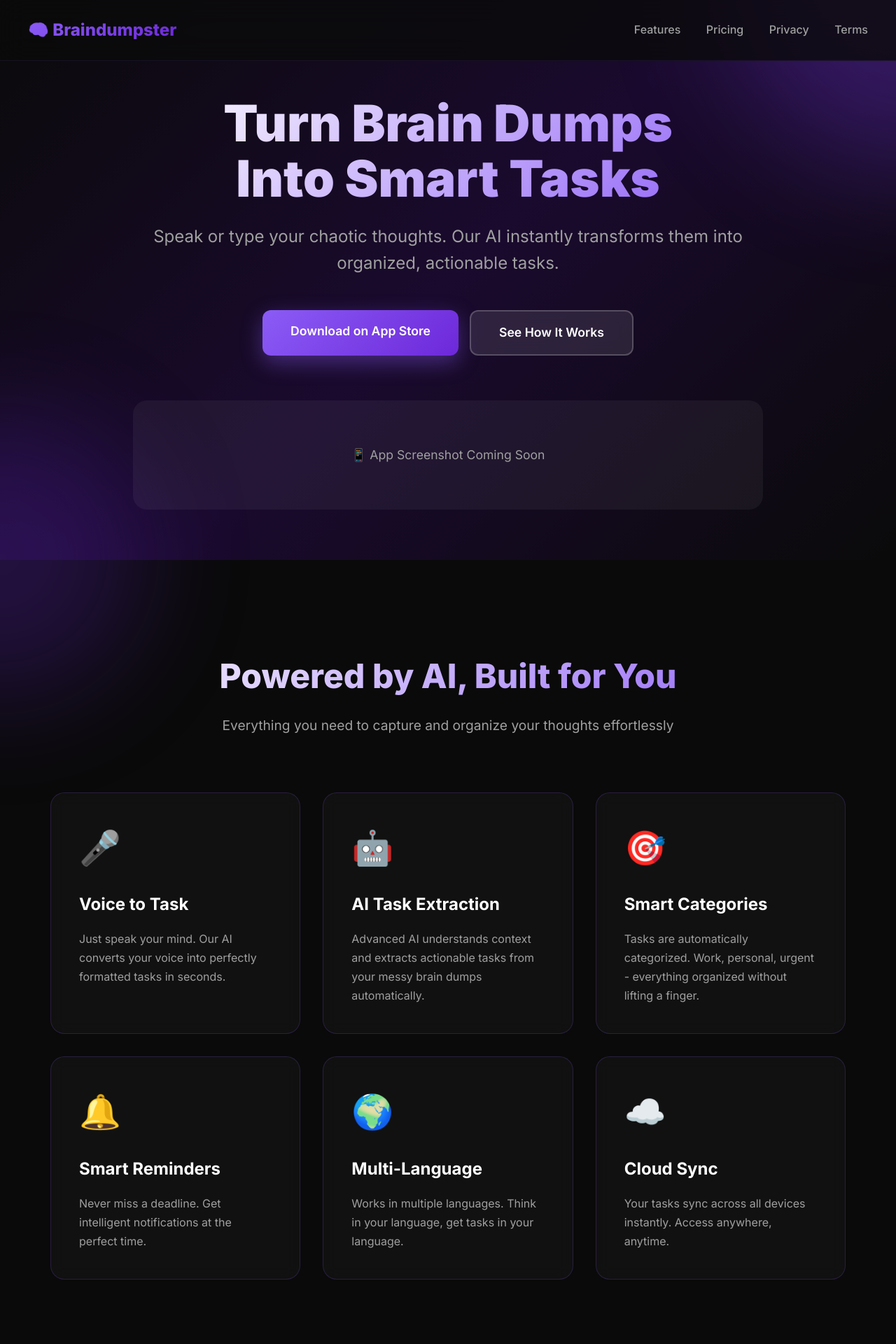
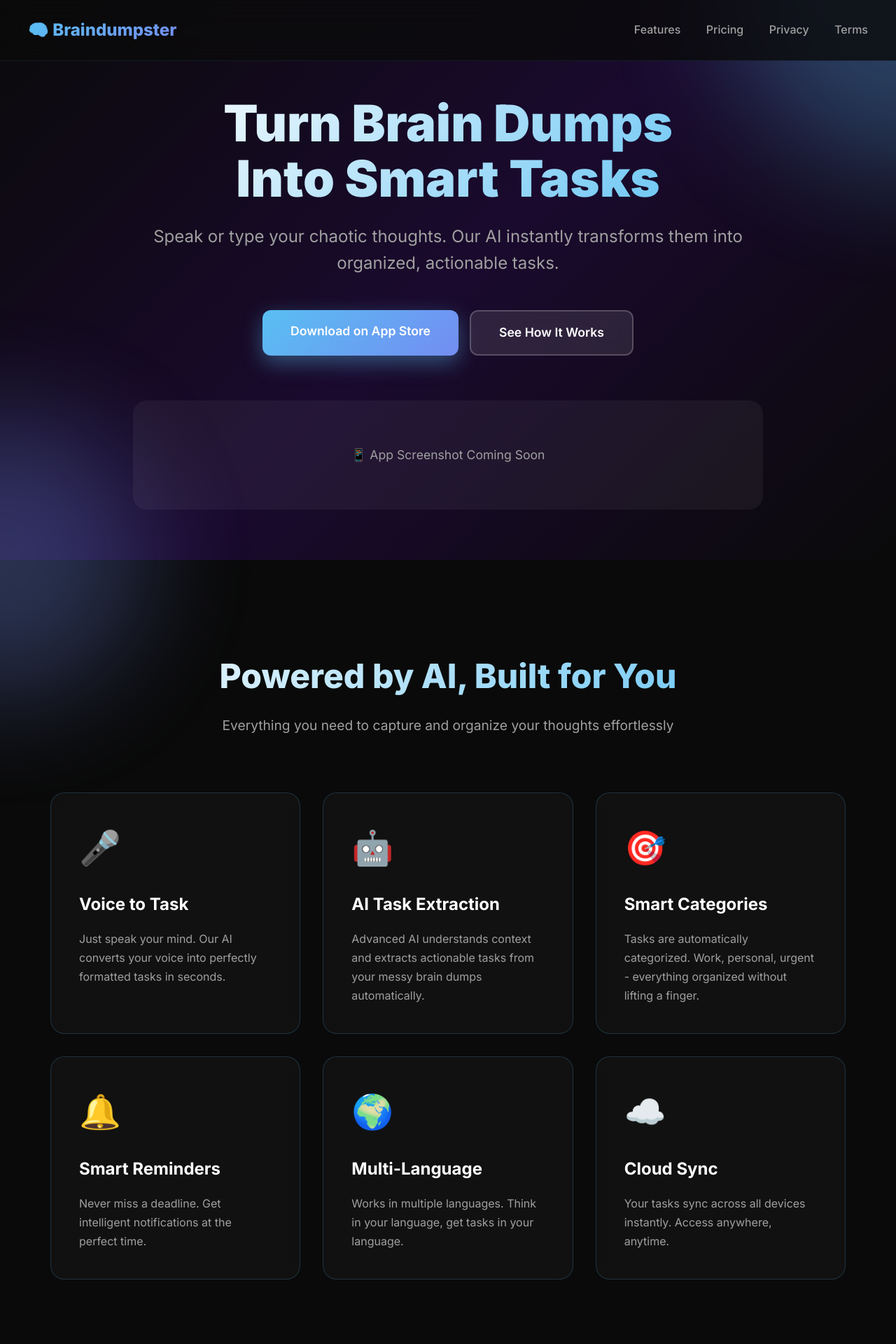
Before and after one commit to furkancekic/braindumpster_python, a Flask app: page / in a window 1280 px wide. Shown: the top 1920 px of the page at 70% size. Run offline with Flask 3, Linux system fonts and the light colour scheme; parts of the project's set-up code (start-up, migrations or seed data) failed here and were passed over.

Commit message:
Update landing page colors to match iOS app blue-purple gradient
- Changed from purple to blue-light (#59BFF2) and blue-purple (#738DF2)
- Matches iOS app gradient exactly (0.35,0.75,0.95) and (0.45,0.55,0.95)
- Updated all gradients, shadows, and borders

```diff
--- a/templates/landing.html
+++ b/templates/landing.html
@@ -25,10 +25,9 @@
         }
 
         :root {
-            --purple-600: #8B5CF6;
-            --purple-700: #7C3AED;
-            --purple-800: #6D28D9;
-            --purple-900: #5B21B6;
+            /* App colors - matching iOS gradient */
+            --blue-light: #59BFF2;      /* RGB(89, 191, 242) = 0.35, 0.75, 0.95 */
+            --blue-purple: #738DF2;     /* RGB(115, 141, 242) = 0.45, 0.55, 0.95 */
             --gold: #FFD700;
             --gold-dark: #FFA500;
             --bg-dark: #0A0A0A;
@@ -73,7 +72,7 @@
         .orb-1 {
             width: 500px;
             height: 500px;
-            background: var(--purple-700);
+            background: var(--blue-light);
             top: -250px;
             right: -250px;
             animation-delay: 0s;
@@ -82,7 +81,7 @@
         .orb-2 {
             width: 400px;
             height: 400px;
-            background: var(--purple-900);
+            background: var(--blue-purple);
             bottom: -200px;
             left: -200px;
             animation-delay: 5s;
@@ -102,7 +101,7 @@
             padding: 1.5rem 2rem;
             background: rgba(10, 10, 10, 0.8);
             backdrop-filter: blur(20px);
-            border-bottom: 1px solid rgba(139, 92, 246, 0.1);
+            border-bottom: 1px solid rgba(89, 191, 242, 0.1);
             z-index: 1000;
         }
 
@@ -117,7 +116,7 @@
         .logo {
             font-size: 1.5rem;
             font-weight: 800;
-            background: linear-gradient(135deg, var(--purple-600), var(--purple-800));
+            background: linear-gradient(135deg, var(--blue-light), var(--blue-purple));
             -webkit-background-clip: text;
             -webkit-text-fill-color: transparent;
             background-clip: text;
@@ -166,7 +165,7 @@
             font-weight: 900;
             line-height: 1.1;
             margin-bottom: 1.5rem;
-            background: linear-gradient(135deg, #FFFFFF 0%, var(--purple-600) 100%);
+            background: linear-gradient(135deg, #FFFFFF 0%, var(--blue-light) 100%);
             -webkit-background-clip: text;
             -webkit-text-fill-color: transparent;
             background-clip: text;
@@ -199,14 +198,14 @@
         }
 
         .btn-primary {
-            background: linear-gradient(135deg, var(--purple-600), var(--purple-800));
+            background: linear-gradient(135deg, var(--blue-light), var(--blue-purple));
             color: white;
-            box-shadow: 0 10px 30px rgba(139, 92, 246, 0.4);
+            box-shadow: 0 10px 30px rgba(89, 191, 242, 0.4);
         }
 
         .btn-primary:hover {
             transform: translateY(-2px);
-            box-shadow: 0 15px 40px rgba(139, 92, 246, 0.6);
+            box-shadow: 0 15px 40px rgba(89, 191, 242, 0.6);
         }
 
         .btn-secondary {
@@ -249,7 +248,7 @@
             font-size: 3rem;
             font-weight: 800;
             margin-bottom: 1rem;
-            background: linear-gradient(135deg, #FFFFFF 0%, var(--purple-600) 100%);
+            background: linear-gradient(135deg, #FFFFFF 0%, var(--blue-light) 100%);
             -webkit-background-clip: text;
             -webkit-text-fill-color: transparent;
             background-clip: text;
@@ -268,7 +267,7 @@
 
         .feature-card {
             background: rgba(255, 255, 255, 0.03);
-            border: 1px solid rgba(139, 92, 246, 0.2);
+            border: 1px solid rgba(89, 191, 242, 0.2);
             border-radius: 20px;
             padding: 2.5rem;
             transition: all 0.3s;
```
Also changed, not shown: other parts of templates/landing.html (+11 -11 lines).
